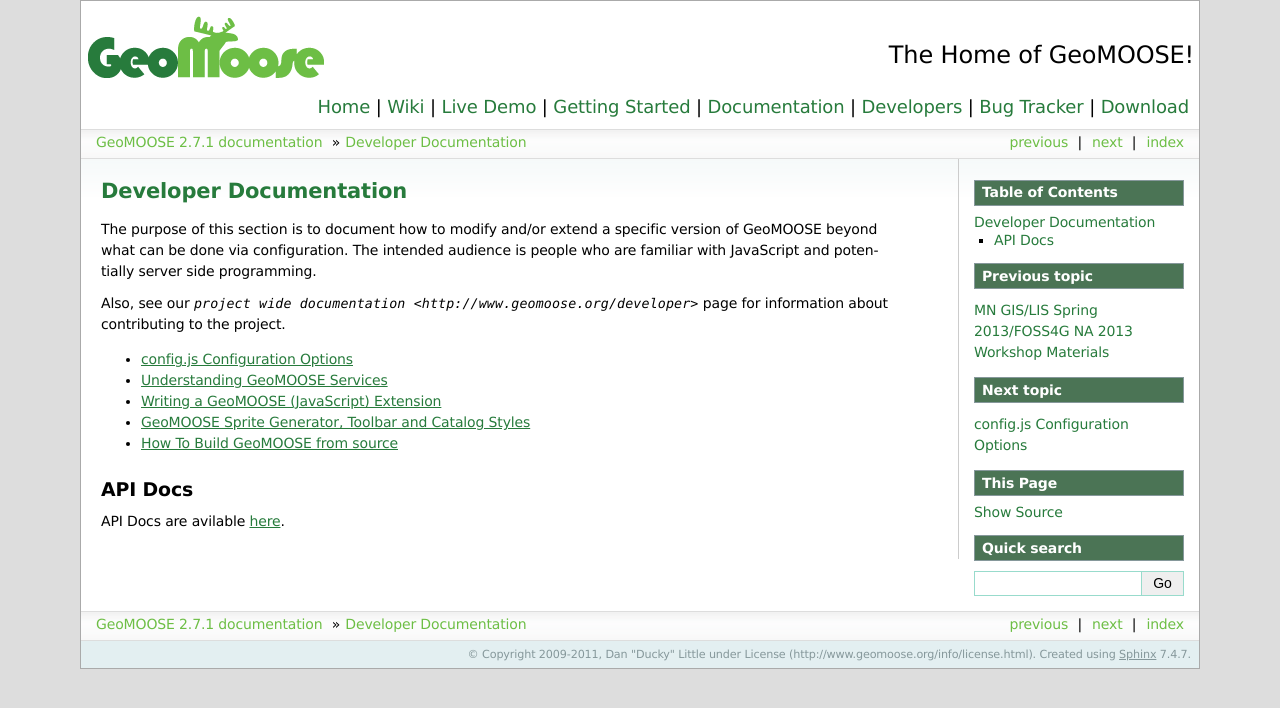
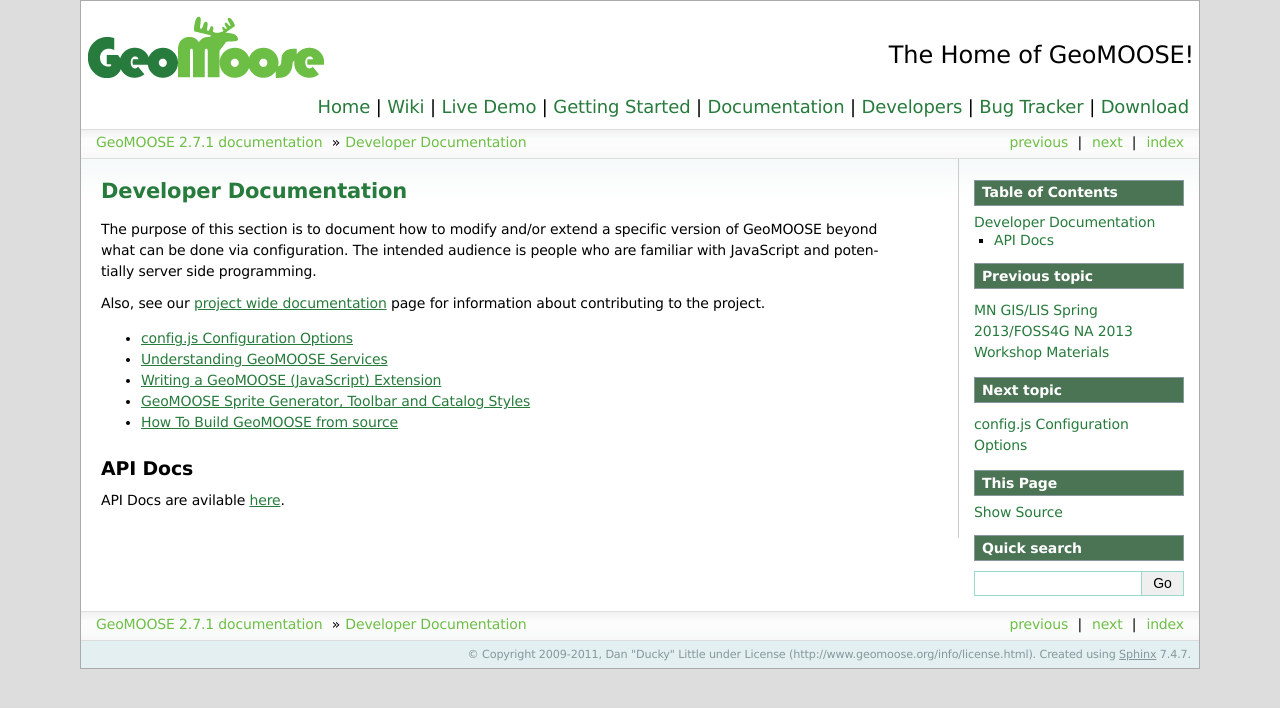
Before and after one commit to geomoose/geomoose-docs, a Sphinx documentation site: the page built from source/developer/index.txt, in a window 1280 px wide. Shown: the top 708 px of the page. Built offline with Sphinx 7.4.7, drawn with Linux system fonts in a browser that asks for light colours.

Commit message:
Fix link formatting error.

```diff
--- a/source/developer/index.txt
+++ b/source/developer/index.txt
@@ -4,7 +4,7 @@
 The purpose of this section is to document how to modify and/or extend a specific version of GeoMOOSE beyond what can be done via configuration.
 The intended audience is people who are familiar with JavaScript and potentially server side programming.
 
-Also, see our `project wide documentation <http://www.geomoose.org/developer>` page for information about contributing to the project.
+Also, see our `project wide documentation <http://www.geomoose.org/developer>`_ page for information about contributing to the project.
 
 .. toctree::
 	:maxdepth: 1
```
